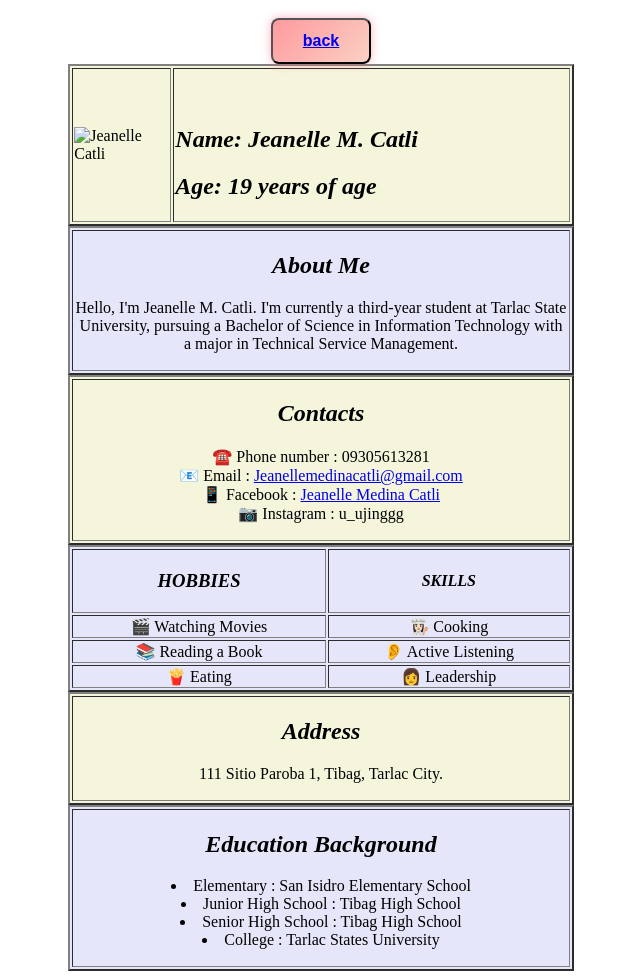
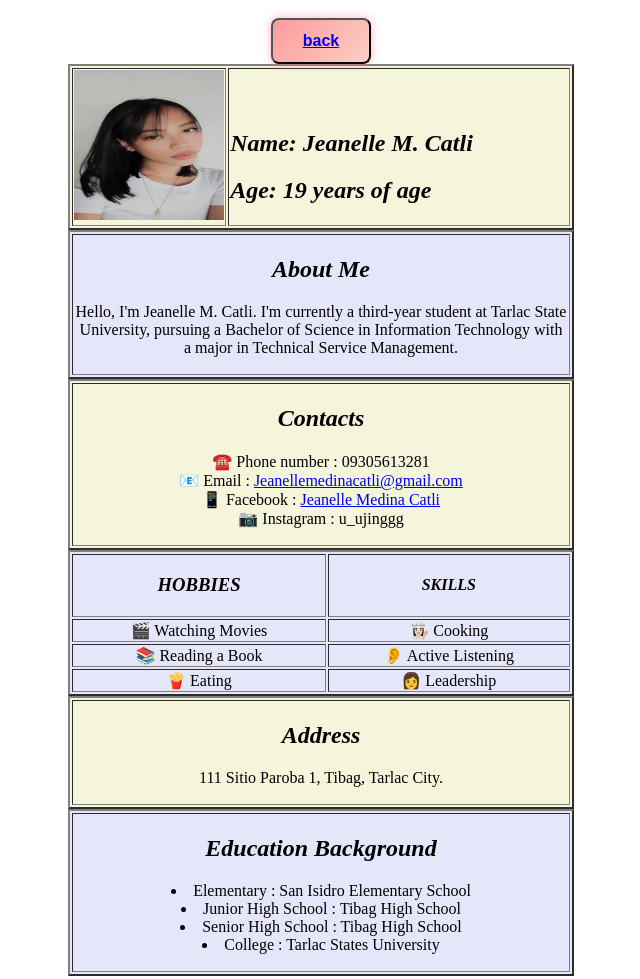
Before and after one commit to GuerreroMacRavenB/CaseStudy, a plain HTML site: page My Resume J.html in a window 1280 px wide. Shown: the whole page, without its empty margins (319-959 px from the left). Drawn offline with Linux system fonts and the light colour scheme.

Commit message:
Update My Resume J.html

```diff
--- a/My Resume J.html
+++ b/My Resume J.html
@@ -7,6 +7,7 @@
 </head>
    <style>
 .button-link {
+    align = left;
     display: inline-block;
     margin-top: 10px;
     padding: 12px 30px;
@@ -35,7 +36,7 @@
 
  <tr>
     <td rowspan = "2" width = "20%" align = "left" border = "2">
-    <img src="Image sta/Jeanelle.jpg" alt="Jeanelle Catli" width="150" height="150">
+    <img src="Jeanelle.jpg" alt="Jeanelle Catli" width="150" height="150">
     </td>
 
     <td width = "40" align = "left" valign = "bottom">
```
